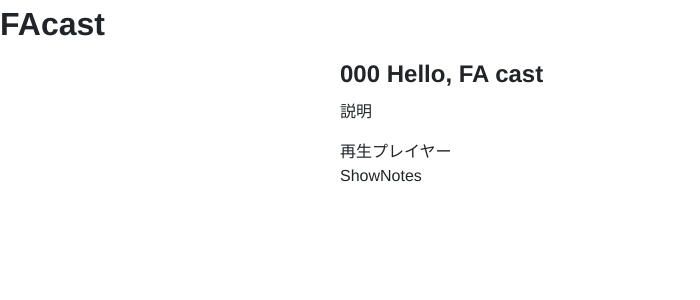
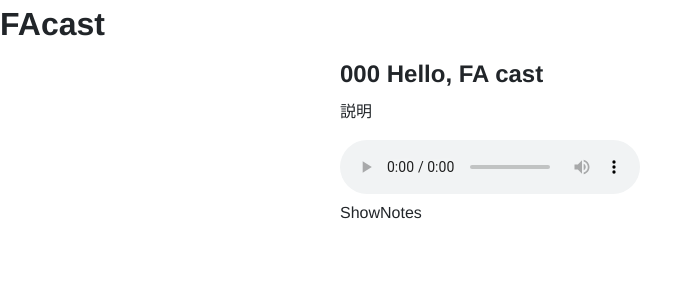
Before and after one commit to wilf312/FAcast, a Vue app: page /#/000 in a window 1280 px wide. Shown: the top 300 px of the page, without its empty margins (0-700 px from the left). Built offline with nearby package versions, Linux system fonts and the light colour scheme.

Commit message:
add podcast

```diff
--- a/src/components/Content.vue
+++ b/src/components/Content.vue
@@ -3,7 +3,7 @@
     <h2>{{`${currentEpisode.uid} ${currentEpisode.title}`}}</h2>
     <p>{{currentEpisode.description}}</p>
     <div>
-      再生プレイヤー
+      <audio :src="`/assets/storage/${currentEpisode.uid}.mp3`" controls />
     </div>
     <div>
       ShowNotes
```
Also changed, not shown: 2 other files (tests, documents, lock files or other folders).
